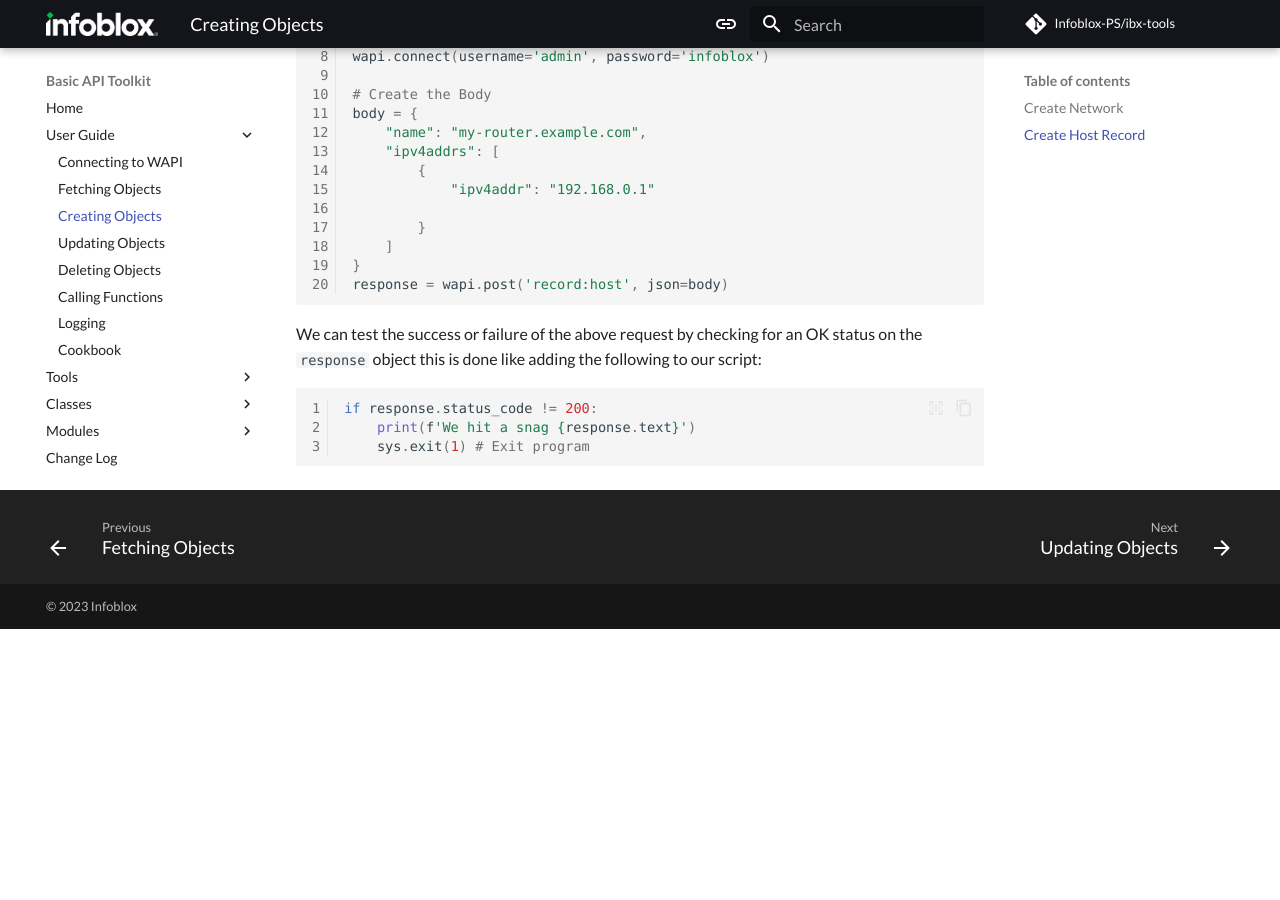
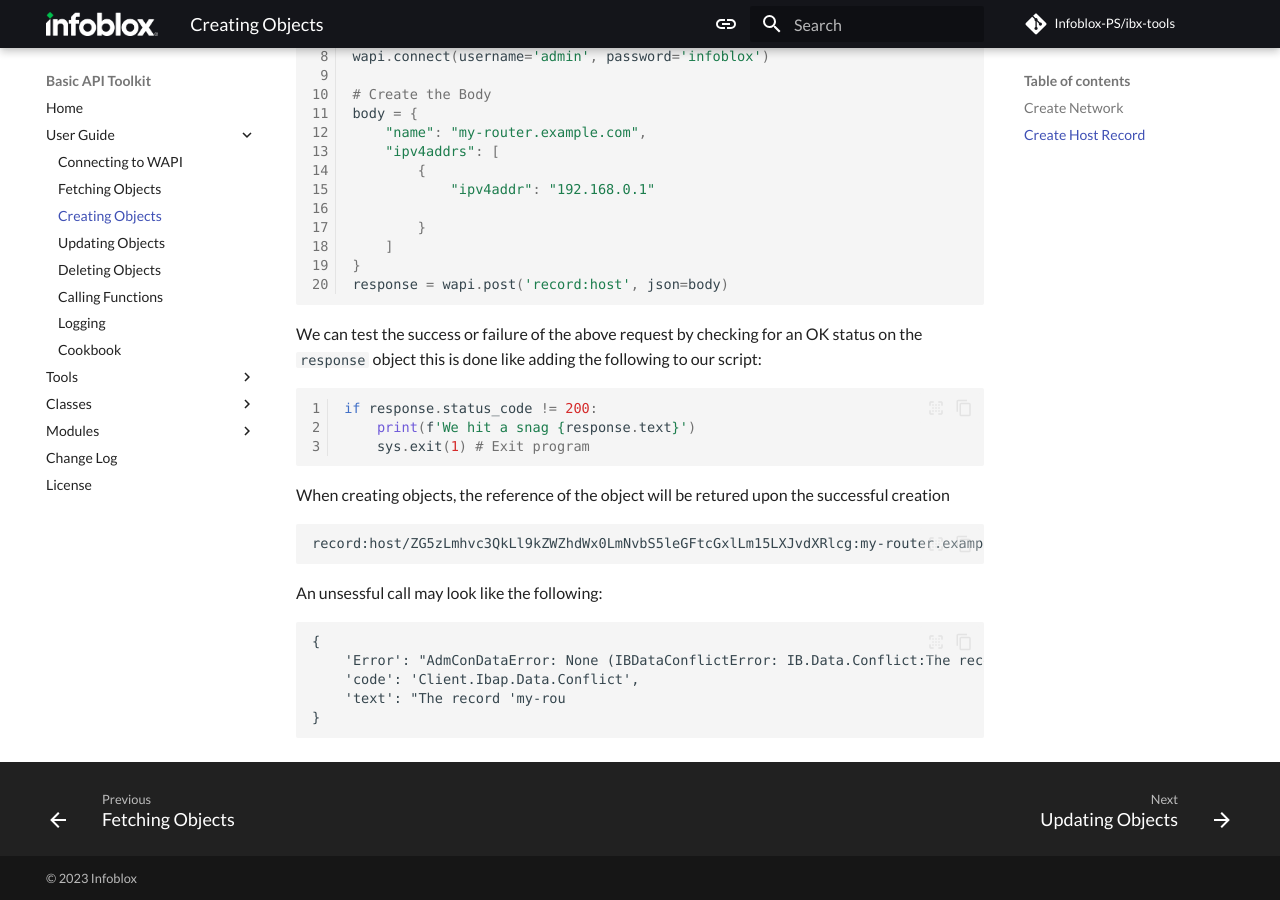
Before and after one commit to Infoblox-PS/ibx-sdk, an MkDocs documentation site: the page built from docs/user_guide/post.md, in a window 1280 px wide and 900 px high, scrolled down 1952 px. Built offline with MkDocs 1.6.1 and Material for MkDocs 9.7.7, drawn with Linux system fonts in a browser that asks for light colours; some web fonts are replaced; comment, search, counter and statistics services are not loaded; before the commit the page ends 2581 px from its top, so only the background shows below that.

Commit message:
Added information on object creation to the user guide's post.md.
In addition to the previous content, instructions on how to create objects and handle successful or unsuccessful scenarios are now explained in the user manual. The newly incorporated examples elucidate the system's response, providing clear guidance to users for creating objects.

````diff
--- a/docs/user_guide/post.md
+++ b/docs/user_guide/post.md
@@ -110,3 +110,17 @@
     print(f'We hit a snag {response.text}')
     sys.exit(1) # Exit program
 ```
+
+When creating objects, the reference of the object will be retured upon the successful creation
+```text linenums="0"
+record:host/ZG5zLmhvc3QkLl9kZWZhdWx0LmNvbS5leGFtcGxlLm15LXJvdXRlcg:my-router.example.com/Internal%20DNS
+```
+
+An unsessful call may look like the following:
+```text linenums="0"
+{
+    'Error': "AdmConDataError: None (IBDataConflictError: IB.Data.Conflict:The record 'my-router example.com' already exists.)",
+    'code': 'Client.Ibap.Data.Conflict',
+    'text': "The record 'my-rou
+}
+```
````
